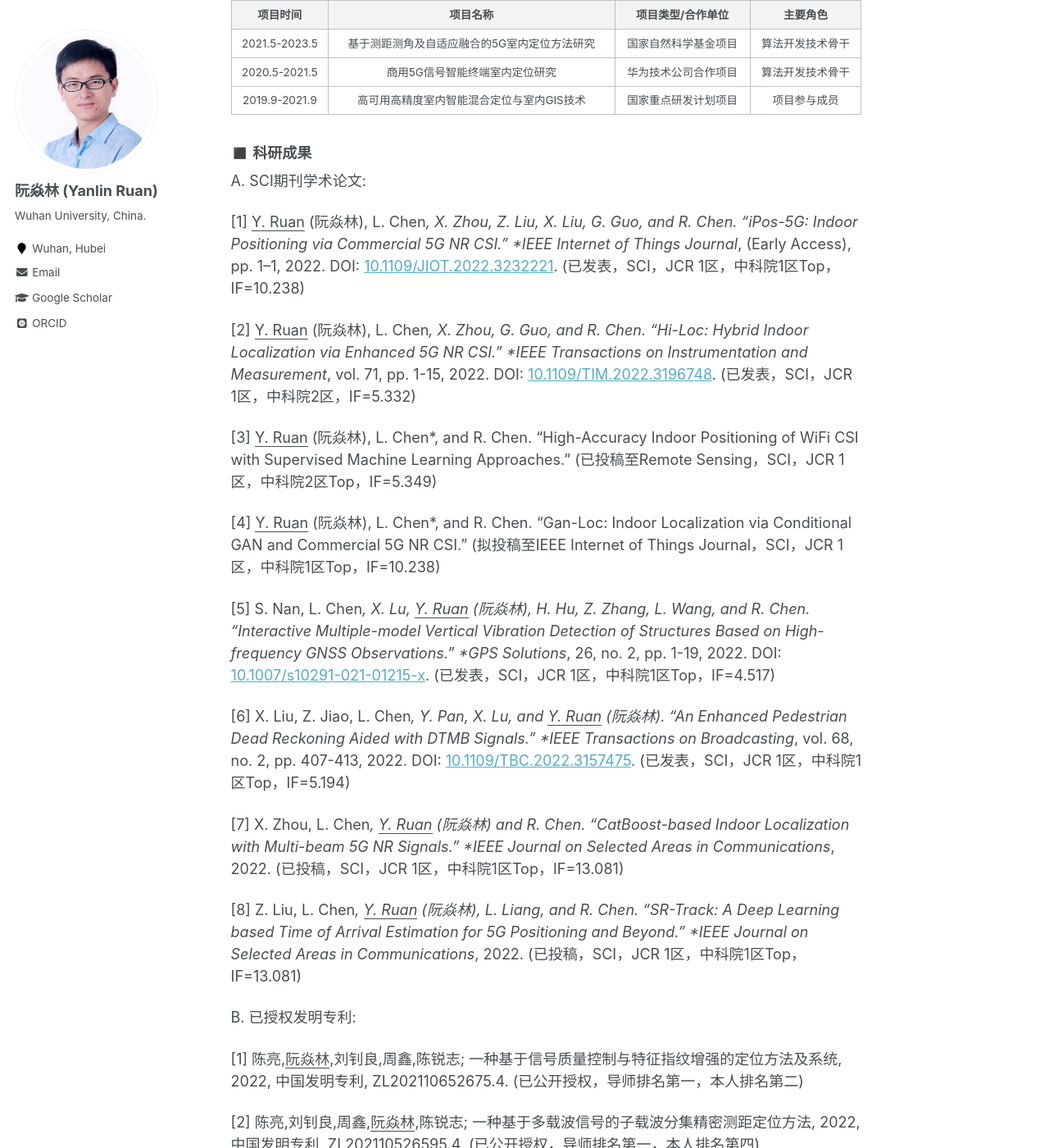
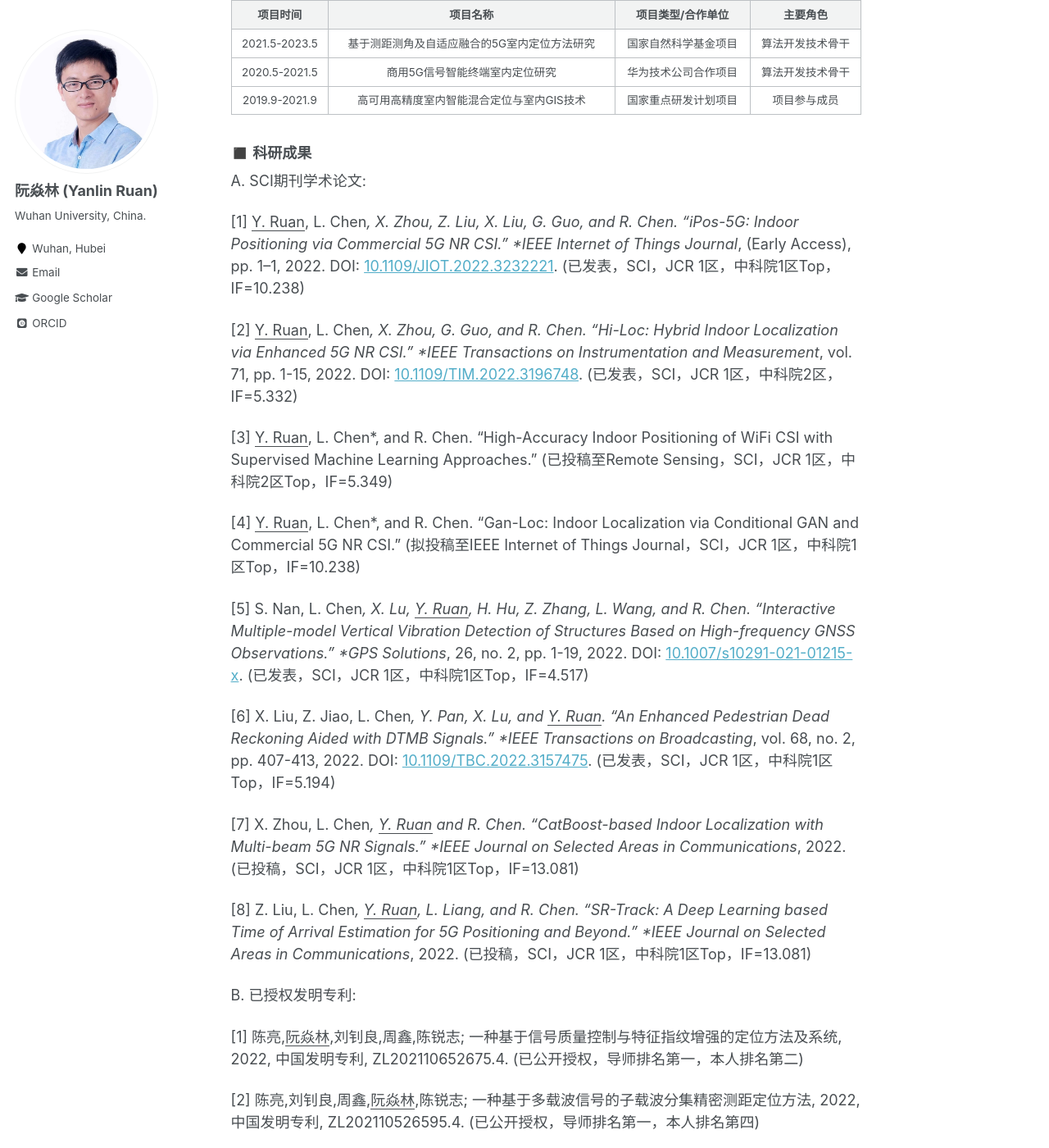
Before and after one commit to whuryl/whuryl.github.io, a Jekyll site: the page built from _pages/about.md, in a window 1280 px wide and 1400 px high, scrolled down 890 px. Shown: the whole window at 82% size. Built offline with Jekyll 4.4.1, drawn with Linux system fonts in a browser that asks for light colours; some web fonts are replaced.

Commit message:
Update about.md

```diff
--- a/_pages/about.md
+++ b/_pages/about.md
@@ -45,21 +45,21 @@ redirect_from:
 
 A. SCI期刊学术论文:
 
-[1]	<u>Y. Ruan</u> (阮焱林), L. Chen*, X. Zhou, Z. Liu, X. Liu, G. Guo, and R. Chen. "iPos-5G: Indoor Positioning via Commercial 5G NR CSI." *IEEE Internet of Things Journal*, (Early Access), pp. 1–1, 2022. DOI: [10.1109/JIOT.2022.3232221](https://doi.org/10.1109/JIOT.2022.3232221). (已发表，SCI，JCR 1区，中科院1区Top，IF=10.238)
+[1]	<u>Y. Ruan</u>, L. Chen*, X. Zhou, Z. Liu, X. Liu, G. Guo, and R. Chen. "iPos-5G: Indoor Positioning via Commercial 5G NR CSI." *IEEE Internet of Things Journal*, (Early Access), pp. 1–1, 2022. DOI: [10.1109/JIOT.2022.3232221](https://doi.org/10.1109/JIOT.2022.3232221). (已发表，SCI，JCR 1区，中科院1区Top，IF=10.238)
 
-[2]	<u>Y. Ruan</u> (阮焱林), L. Chen*, X. Zhou, G. Guo, and R. Chen. "Hi-Loc: Hybrid Indoor Localization via Enhanced 5G NR CSI." *IEEE Transactions on Instrumentation and Measurement*, vol. 71, pp. 1-15, 2022. DOI: [10.1109/TIM.2022.3196748](https://doi.org/10.1109/TIM.2022.3196748). (已发表，SCI，JCR 1区，中科院2区，IF=5.332)
+[2]	<u>Y. Ruan</u>, L. Chen*, X. Zhou, G. Guo, and R. Chen. "Hi-Loc: Hybrid Indoor Localization via Enhanced 5G NR CSI." *IEEE Transactions on Instrumentation and Measurement*, vol. 71, pp. 1-15, 2022. DOI: [10.1109/TIM.2022.3196748](https://doi.org/10.1109/TIM.2022.3196748). (已发表，SCI，JCR 1区，中科院2区，IF=5.332)
 
-[3]	<u>Y. Ruan</u> (阮焱林), L. Chen*, and R. Chen. "High-Accuracy Indoor Positioning of WiFi CSI with Supervised Machine Learning Approaches." (已投稿至Remote Sensing，SCI，JCR 1区，中科院2区Top，IF=5.349)
+[3]	<u>Y. Ruan</u>, L. Chen*, and R. Chen. "High-Accuracy Indoor Positioning of WiFi CSI with Supervised Machine Learning Approaches." (已投稿至Remote Sensing，SCI，JCR 1区，中科院2区Top，IF=5.349)
 
-[4]	<u>Y. Ruan</u> (阮焱林), L. Chen*, and R. Chen. "Gan-Loc: Indoor Localization via Conditional GAN and Commercial 5G NR CSI." (拟投稿至IEEE Internet of Things Journal，SCI，JCR 1区，中科院1区Top，IF=10.238)
+[4]	<u>Y. Ruan</u>, L. Chen*, and R. Chen. "Gan-Loc: Indoor Localization via Conditional GAN and Commercial 5G NR CSI." (拟投稿至IEEE Internet of Things Journal，SCI，JCR 1区，中科院1区Top，IF=10.238)
 
-[5]	S. Nan, L. Chen*, X. Lu, <u>Y. Ruan</u> (阮焱林), H. Hu, Z. Zhang, L. Wang, and R. Chen. "Interactive Multiple-model Vertical Vibration Detection of Structures Based on High-frequency GNSS Observations." *GPS Solutions*, 26, no. 2, pp. 1-19, 2022. DOI: [10.1007/s10291-021-01215-x](https://doi.org/10.1007/s10291-021-01215-x). (已发表，SCI，JCR 1区，中科院1区Top，IF=4.517)
+[5]	S. Nan, L. Chen*, X. Lu, <u>Y. Ruan</u>, H. Hu, Z. Zhang, L. Wang, and R. Chen. "Interactive Multiple-model Vertical Vibration Detection of Structures Based on High-frequency GNSS Observations." *GPS Solutions*, 26, no. 2, pp. 1-19, 2022. DOI: [10.1007/s10291-021-01215-x](https://doi.org/10.1007/s10291-021-01215-x). (已发表，SCI，JCR 1区，中科院1区Top，IF=4.517)
 
-[6]	X. Liu, Z. Jiao, L. Chen*, Y. Pan, X. Lu, and <u>Y. Ruan</u> (阮焱林). "An Enhanced Pedestrian Dead Reckoning Aided with DTMB Signals." *IEEE Transactions on Broadcasting*, vol. 68, no. 2, pp. 407-413, 2022. DOI: [10.1109/TBC.2022.3157475](https://doi.org/10.1109/TBC.2022.3157475). (已发表，SCI，JCR 1区，中科院1区Top，IF=5.194)
+[6]	X. Liu, Z. Jiao, L. Chen*, Y. Pan, X. Lu, and <u>Y. Ruan</u>. "An Enhanced Pedestrian Dead Reckoning Aided with DTMB Signals." *IEEE Transactions on Broadcasting*, vol. 68, no. 2, pp. 407-413, 2022. DOI: [10.1109/TBC.2022.3157475](https://doi.org/10.1109/TBC.2022.3157475). (已发表，SCI，JCR 1区，中科院1区Top，IF=5.194)
 
-[7]	X. Zhou, L. Chen*, <u>Y. Ruan</u> (阮焱林) and R. Chen. “CatBoost-based Indoor Localization with Multi-beam 5G NR Signals.” *IEEE Journal on Selected Areas in Communications*, 2022. (已投稿，SCI，JCR 1区，中科院1区Top，IF=13.081)
+[7]	X. Zhou, L. Chen*, <u>Y. Ruan</u> and R. Chen. “CatBoost-based Indoor Localization with Multi-beam 5G NR Signals.” *IEEE Journal on Selected Areas in Communications*, 2022. (已投稿，SCI，JCR 1区，中科院1区Top，IF=13.081)
 
-[8]	Z. Liu, L. Chen*, <u>Y. Ruan</u> (阮焱林), L. Liang, and R. Chen. “SR-Track: A Deep Learning based Time of Arrival Estimation for 5G Positioning and Beyond.” *IEEE Journal on Selected Areas in Communications*, 2022. (已投稿，SCI，JCR 1区，中科院1区Top，IF=13.081)
+[8]	Z. Liu, L. Chen*, <u>Y. Ruan</u>, L. Liang, and R. Chen. “SR-Track: A Deep Learning based Time of Arrival Estimation for 5G Positioning and Beyond.” *IEEE Journal on Selected Areas in Communications*, 2022. (已投稿，SCI，JCR 1区，中科院1区Top，IF=13.081)
 
 
 B. 已授权发明专利:
```
